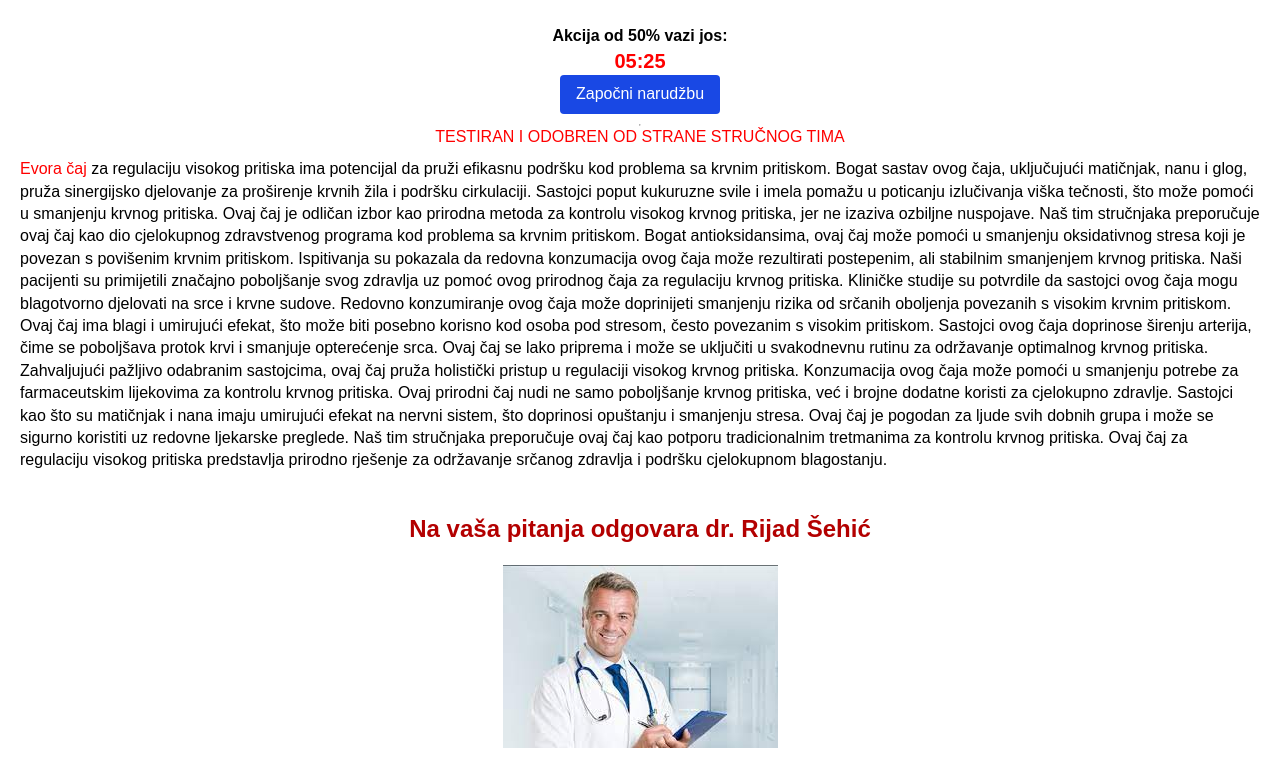
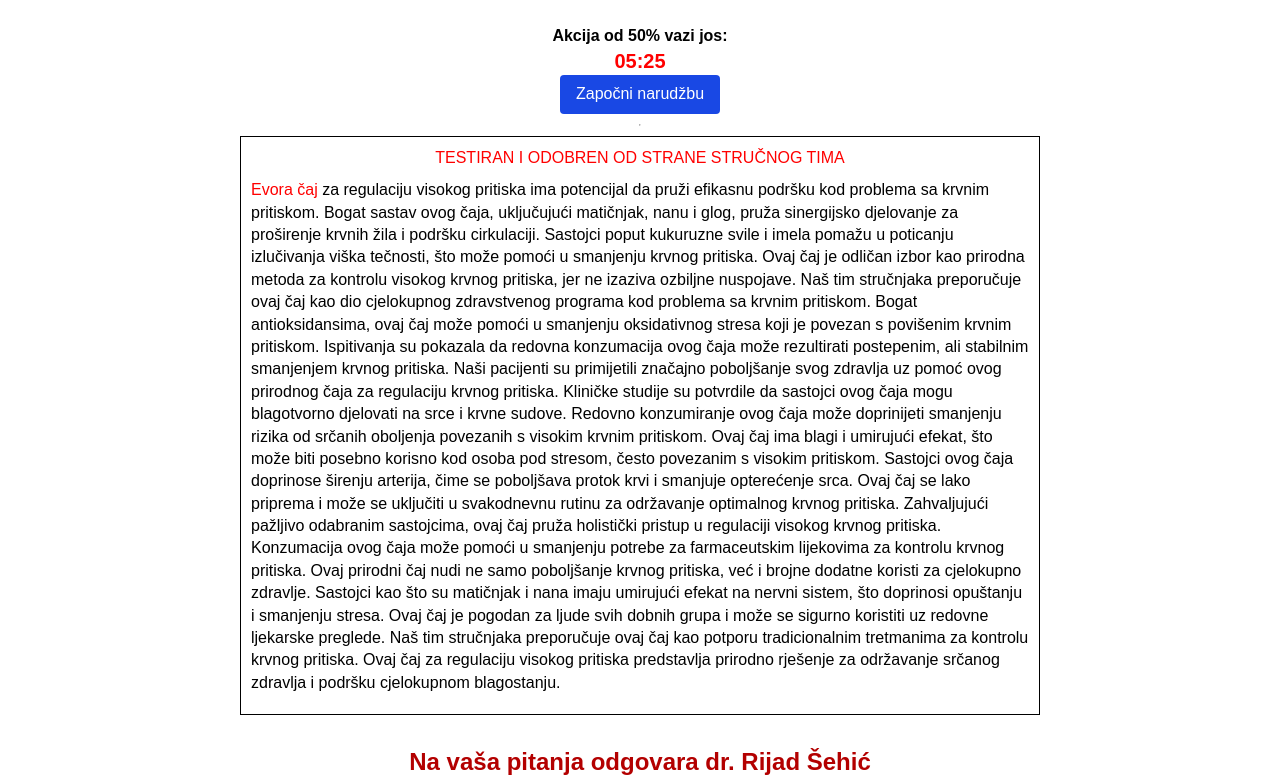
Before and after one commit to ThorMoon2016/novi, a plain HTML site: page pro1.html in a window 1280 px wide. Shown: the part 2240-3015 px from the top of the page. Drawn offline with nearby package versions, Linux system fonts and the light colour scheme.

Commit message:
Update pro1.html

```diff
--- a/pro1.html
+++ b/pro1.html
@@ -166,7 +166,7 @@
 
           <hr style="border-top: 1px solid #ccc; margin-top: 10px;">
 
-
+          <div class="image-caption">
           <div class="image-container">
                 <p><span class="red-text" style="display: block; margin-top: 10px;">TESTIRAN I ODOBREN OD STRANE STRUČNOG TIMA</span></p>
                 <p><span class="p" style="display: block; margin-top: 10px; text-align: left;">
@@ -193,6 +193,7 @@ Ovaj čaj za regulaciju visokog pritiska predstavlja prirodno rješenje za održ
                 </span></p>
         </div>
     </div>
+  </div>
 
 
 
```
